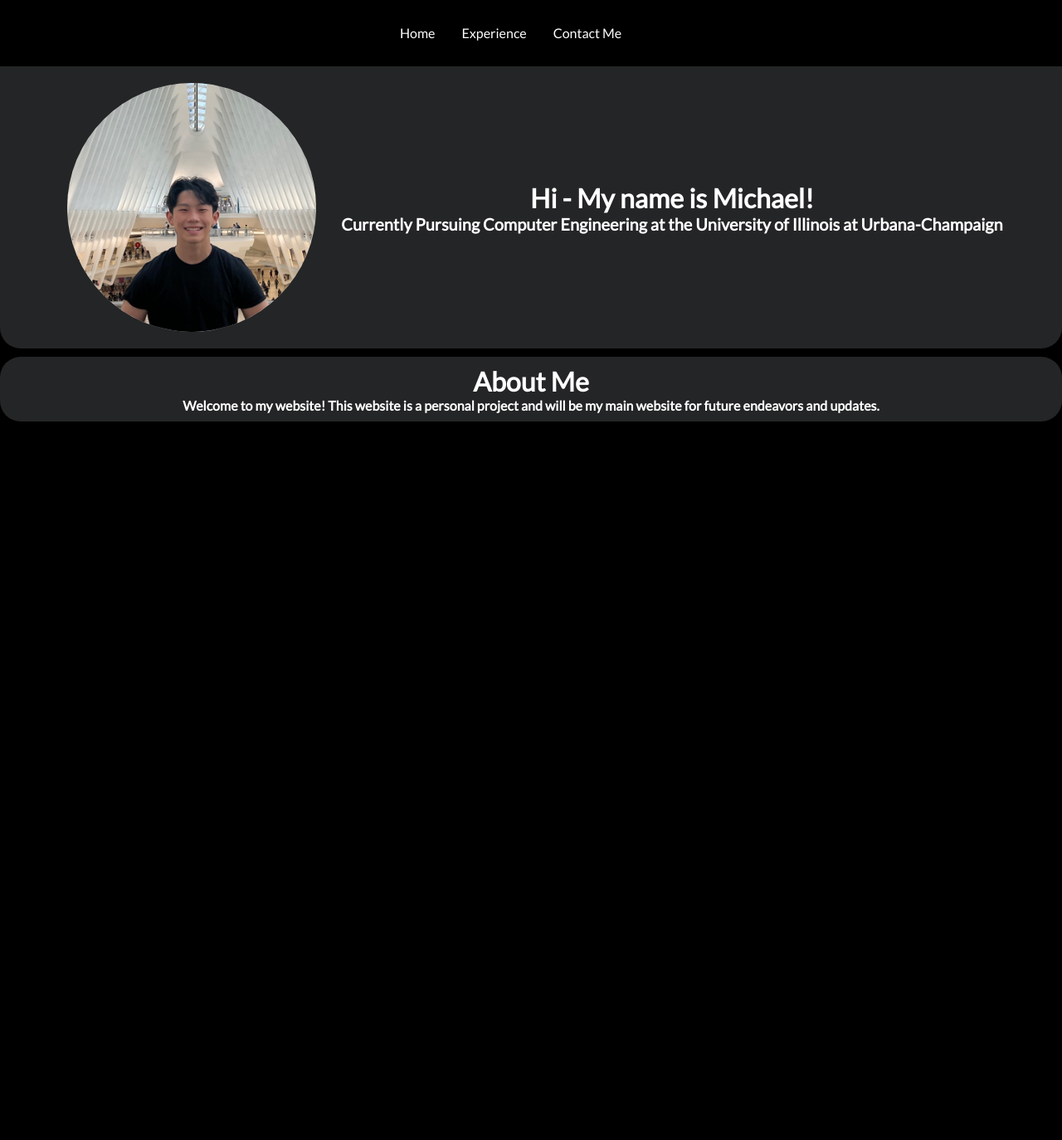
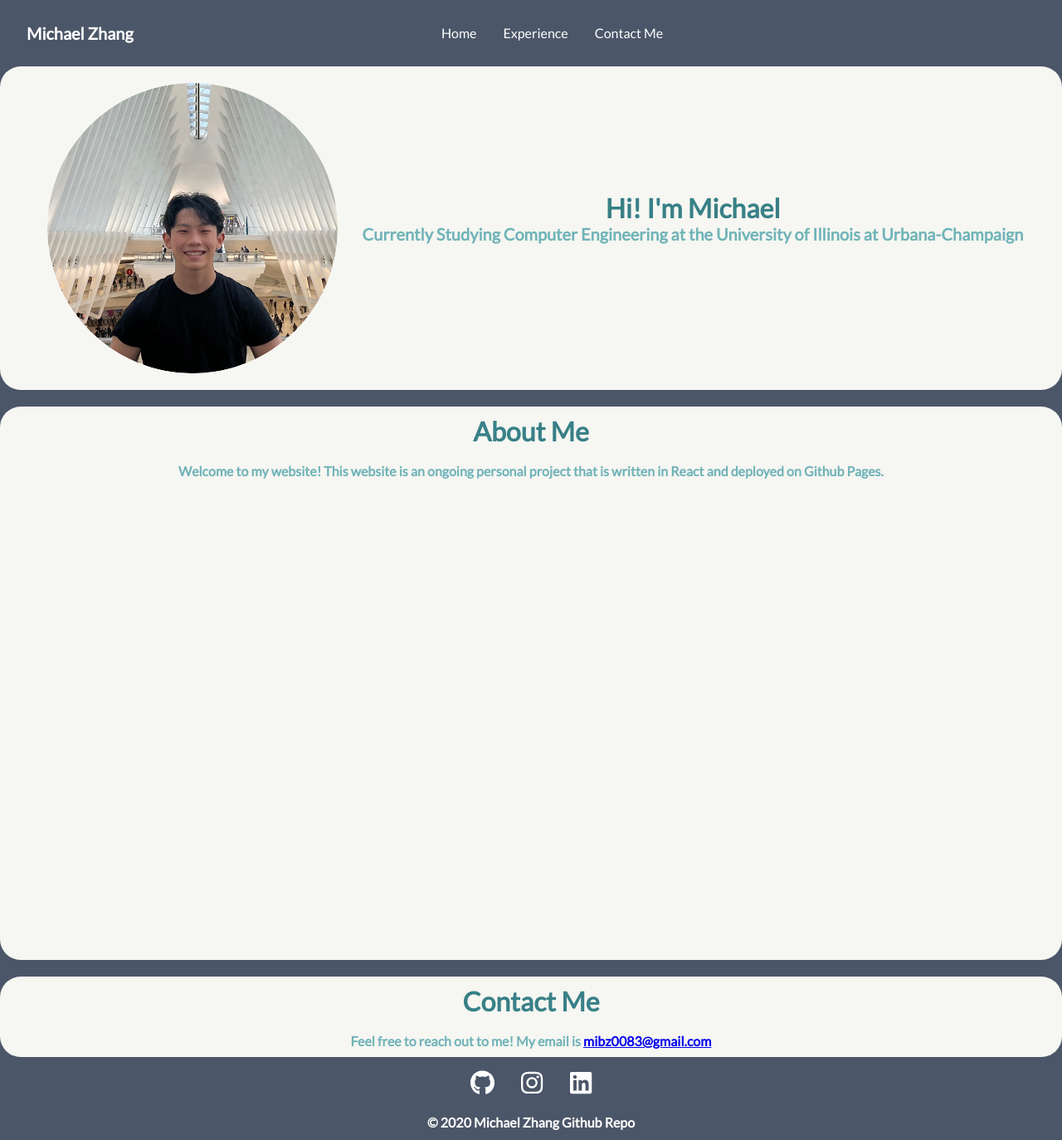
Before and after one commit to mibz21/react_personal, a React (Create React App) app: page /experience in a window 1280 px wide. Shown: the whole page at 83% size. Before the commit the page ends 800 px from the top, so only its background shows below. Built offline with nearby package versions, Linux system fonts and the light colour scheme.

Commit message:
design change + progress

```diff
--- a/package.json
+++ b/package.json
@@ -5,6 +5,7 @@
   "private": true,
   "dependencies": {
     "@fortawesome/fontawesome-svg-core": "^6.2.1",
+    "@fortawesome/free-brands-svg-icons": "^6.2.1",
     "@fortawesome/free-solid-svg-icons": "^6.2.1",
     "@fortawesome/react-fontawesome": "^0.2.0",
     "@testing-library/jest-dom": "^5.16.5",
--- a/src/App.js
+++ b/src/App.js
@@ -4,7 +4,7 @@ import {Helmet} from "react-helmet";
 import About from "./components/About/About";
 import NavBar from "./components/NavBar/NavBar";
 import Experience from "./components/Experience/Experience";
-import Contact from "./components/Contact/Contact";
+import ContactForm from "./components/Contact/Contact";
 import Footer from "./components/Footer/Footer";
 import Skills from "./components/Skills/Skills";
 
@@ -13,7 +13,7 @@ function App() {
   return (
     <main>
       <Helmet>
-          <style>{'body { background-color: black; }'}</style>
+          <style>{'body { background-color: #4b5668; }'}</style>
       </Helmet>
       <fragment>
         <NavBar/>
@@ -21,7 +21,7 @@ function App() {
       <About />
       <Experience />
       <Skills />
-      <Contact />
+      <ContactForm />
       <Footer />
     </main>
 
--- a/src/components/About/About.css
+++ b/src/components/About/About.css
@@ -1,5 +1,8 @@
 div + div {
     margin-top: 10px;
+}
+.homeContainer{
+    margin-top: 80px
 }
 .aboutContainerTop {
     display: flex;
@@ -13,7 +16,20 @@ div + div {
 
 }
 
-.aboutContainer {
+.aboutContainerTop h1{
+    font-family: 'Lato';
+    color: white;
+    font-size: 2rem;
+    animation: fadeIn 1s .5s backwards;
+}
+.aboutContainerTop h2{
+    font-family: 'Lato';
+    color: white;
+    font-size: 1.25rem;
+    animation: fadeIn 1s .5s backwards;
+    animation-delay: 1.5s;
+}
+.Container {
     display: flex;
     flex-direction: row;
     flex-wrap: wrap;
@@ -25,7 +41,7 @@ div + div {
 .portrait{
     margin: 20px;
     border-radius: 50%;
-    width: 300px;
+    width: 350px;
 }
 
 .description
@@ -41,14 +57,11 @@ h1{
     font-family: 'Lato';
     color: white;
     font-size: 2rem;
-    animation: fadeIn 1s .5s backwards;
 }
 h2{
     font-family: 'Lato';
     color: white;
     font-size: 1.25rem;
-    animation: fadeIn 1s .5s backwards;
-    animation-delay: 1.5s;
 }
 h3{
     font-family: 'Lato';
--- a/src/components/About/About.js
+++ b/src/components/About/About.js
@@ -1,21 +1,23 @@
 import React from "react";
 import Portrait from "../../static/images/portrait.jpeg";
-import "./About.css";
+import "../everything.css";
 export default function About() {
   return (
     <div className= "homeContainer">
       <div className = "aboutContainerTop">
         <img className = "portrait" src={Portrait} alt = "Portrait"/>
         <div className="description">
-          <h1>Hi - My name is Michael!</h1>
-          <h2>Currently Pursuing Computer Engineering at the University of Illinois at Urbana-Champaign</h2>
+          <h1>Hi! I'm Michael</h1>
+          <h2>Currently Studying Computer Engineering at the University of Illinois at Urbana-Champaign</h2>
         </div>
       </div>
-    <div className = "aboutContainer">
+    <div className = "Container">
       <div className = "description">
         <h1>About Me</h1>
-        <h3>Welcome to my website! This website is a personal project and will be my main website for future endeavors and updates.
+        <br/>
+        <h3>Welcome to my website! This website is an ongoing personal project that is written in React and deployed on Github Pages.
         </h3>
+        <br/><br/><br/><br/><br/><br/><br/><br/><br/><br/><br/><br/><br/><br/><br/><br/><br/><br/><br/><br/><br/><br/><br/><br/><br/><br/><br/><br/><br/><br/>
       </div>
     </div>
 
--- /dev/null
+++ b/src/components/Contact/Contact.css
@@ -0,0 +1,51 @@
+:root{
+    --main: #F6F6F2;
+}
+
+.Container {
+    display: flex;
+    flex-direction: row;
+    flex-wrap: wrap;
+    align-items: center;
+    justify-content: center;
+    background-color: var(--main);
+    border-top-left-radius: 25px;
+    border-top-right-radius: 25px;
+}
+
+.Container h1{
+    color: #388087;
+}
+.portrait{
+    margin: 20px;
+    border-radius: 50%;
+    width: 350px;
+}
+
+.description
+{
+
+    margin: 10px;
+    align-items: center;
+    text-align: center;
+    justify-content: center;
+}
+
+h1{
+    font-family: 'Lato';
+    font-size: 2rem;
+}
+h2{
+    font-family: 'Lato';
+    font-size: 1.25rem;
+}
+h3{
+    font-family: 'Lato';
+    font-size: 1rem;
+}
+
+
+@keyframes fadeIn {
+    from { opacity: 0}
+    to { opacity: 1}
+}
--- a/src/components/Contact/Contact.js
+++ b/src/components/Contact/Contact.js
@@ -1 +1,16 @@
-export default function Contact() {}
+import "./Contact.css";
+export default function ContactForm() {
+    return(
+        <div className="contactme" id="Contact">
+            <div className="Container">
+                <div className="description">
+                <h1>Contact Me</h1>
+                <br/>
+                <h3>Feel free to reach out to me! My email is <a href="mailto:mibz00832@gmail.com">mibz0083@gmail.com</a></h3>
+                </div>
+
+            </div>
+        </div>
+
+    )
+}
--- /dev/null
+++ b/src/components/Footer/Footer.css
@@ -0,0 +1,17 @@
+footer{
+    display:flex;
+    flex-direction: column;
+    align-items: center;
+    justify-content: center;
+    height: 100px;
+    background-color: #4b5668;
+    color: white;
+}
+.socials{
+    justify-content:space-between;
+}
+.socials a{
+    margin: 0 1rem;
+    color: white;
+    font-size: 30px;
+}
--- a/src/components/Footer/Footer.js
+++ b/src/components/Footer/Footer.js
@@ -1 +1,29 @@
-export default function Footer() {}
+import "./Footer.css";
+import { FontAwesomeIcon } from '@fortawesome/react-fontawesome'
+import {
+  faGithub,
+  faInstagram,
+  faLinkedin
+} from "@fortawesome/free-brands-svg-icons";
+export default function Footer() {
+    return(
+        <footer className="foot">
+            <div className="socials d-flex justify-content-evenly" >
+                <a target="_blank" rel="noopener noreferrer" href="https://github.com/mibz21">
+                    <FontAwesomeIcon icon={faGithub}/>
+                </a>
+                <a target="_blank" rel="noopener noreferrer" href="https://www.instagram.com/zhmz21">
+                    <FontAwesomeIcon icon={faInstagram}/>
+                </a>
+                <a target="_blank" rel="noopener noreferrer" href="https://www.linkedin.com/in/mzhang4/">
+                    <FontAwesomeIcon icon={faLinkedin}/>
+                </a>
+            </div>
+            <div className="copyright">
+                <h3>© 2020 Michael Zhang Github Repo</h3>
+            </div>
+
+
+        </footer>
+    )
+}
--- a/src/components/NavBar/NavBar.css
+++ b/src/components/NavBar/NavBar.css
@@ -4,6 +4,11 @@
     margin: 0;
     box-sizing: border-box;
     font-family: "Lato";
+}
+:root{
+    --background: #4b5668;
+    --text: white;
+    --hover: yellow;
 }
 
 header {
@@ -12,18 +17,20 @@ header {
     justify-content: space-between;
     height: 80px;
     padding: 0 2rem;
-    background-color: black;
-    color: white;
+    background-color: 	var(--background);
+    color: var(--text);
+    position:fixed;
+    top: 0;
+    width: 100%;
 }
 
 nav a{
     margin: 0 1rem;
-    color: white;
+    color: var(--text);
     text-decoration: none;
 }
-
 nav a:hover{
-    color: yellow;
+    color: var(--hover);
 }
 
 header .nav-btn{
@@ -32,7 +39,7 @@ header .nav-btn{
     background: transparent;
     border: none;
     outline: none;
-    color: white;
+    color: var(--text);
     visibility: hidden;
     opacity: 0;
     font-size: 1.8rem;
@@ -44,7 +51,7 @@ header .nav-btn-fake{
     background: transparent;
     border: none;
     outline: none;
-    color: white;
+    color: var(--text);
     visibility: hidden;
     opacity: 0;
     font-size: 1.8rem;
@@ -74,7 +81,7 @@ nav{
         align-items: center;
         justify-content:center;
         gap: 1.5rem;
-        background-color: black;
+        background-color: var(--background);
         transition: 1s;
         transform: translateY(-100vh);
     }
--- a/src/components/NavBar/NavBar.js
+++ b/src/components/NavBar/NavBar.js
@@ -3,12 +3,7 @@ import { useRef} from "react";
 import {FaBars, FaTimes} from "react-icons/fa";
 // import { Link } from "react-router-dom";
 import "./NavBar.css";
-// import { FontAwesomeIcon } from "@fortawesome/react-fontawesome";
-// import {
-//   faGithub,
-//   faInstagram,
-//   faLinkedin
-// } from "@fortawesome/free-brands-svg-icons";
+
 
 import "./NavBar.css";
 
@@ -20,12 +15,13 @@ export default function Navbar(){
 
     return (
 
-        <header>
-            <FaBars className = "nav-btn-fake"/>
+        <header className="navbar">
+            <h2>Michael Zhang</h2>
             <nav ref={navRef}>
+
                 <a href="/#">Home</a>
                 <a href="/#">Experience</a>
-                <a href="/#">Contact Me</a>
+                <a href="/#Contact">Contact Me</a>
                 <button className = "nav-btn nav-close-btn" onClick={showNavBar}>
                     <FaTimes/>
                 </button>
--- /dev/null
+++ b/src/components/everything.css
@@ -0,0 +1,82 @@
+:root{
+    --main: #F6F6F2;
+}
+body{
+    color: #6FB3B8;
+}
+div + div {
+    margin-top: 20px;
+}
+.homeContainer{
+    margin-top: 80px
+}
+.aboutContainerTop {
+    display: flex;
+    flex-direction: row;
+    flex-wrap: wrap;
+    align-items: center;
+    justify-content: center;
+    background-color: var(--main);
+    border-radius: 25px;
+
+}
+
+.aboutContainerTop h1{
+    font-family: 'Lato';
+    font-size: 2rem;
+    animation: fadeIn 1s .5s backwards;
+    color: #388087
+}
+.aboutContainerTop h2{
+    font-family: 'Lato';
+    font-size: 1.25rem;
+    animation: fadeIn 1s .5s backwards;
+    animation-delay: 1.5s;
+    margin-bottom: 25px;
+}
+.Container {
+    display: flex;
+    flex-direction: row;
+    flex-wrap: wrap;
+    align-items: center;
+    justify-content: center;
+    background-color: var(--main);
+    border-radius: 25px;
+}
+
+.Container h1{
+    color: #388087;
+}
+.portrait{
+    margin: 20px;
+    border-radius: 50%;
+    width: 350px;
+}
+
+.description
+{
+
+    margin: 10px;
+    align-items: center;
+    text-align: center;
+    justify-content: center;
+}
+
+h1{
+    font-family: 'Lato';
+    font-size: 2rem;
+}
+h2{
+    font-family: 'Lato';
+    font-size: 1.25rem;
+}
+h3{
+    font-family: 'Lato';
+    font-size: 1rem;
+}
+
+
+@keyframes fadeIn {
+    from { opacity: 0}
+    to { opacity: 1}
+}
```
Also changed, not shown: 16 other files (tests, documents, lock files or other folders).
